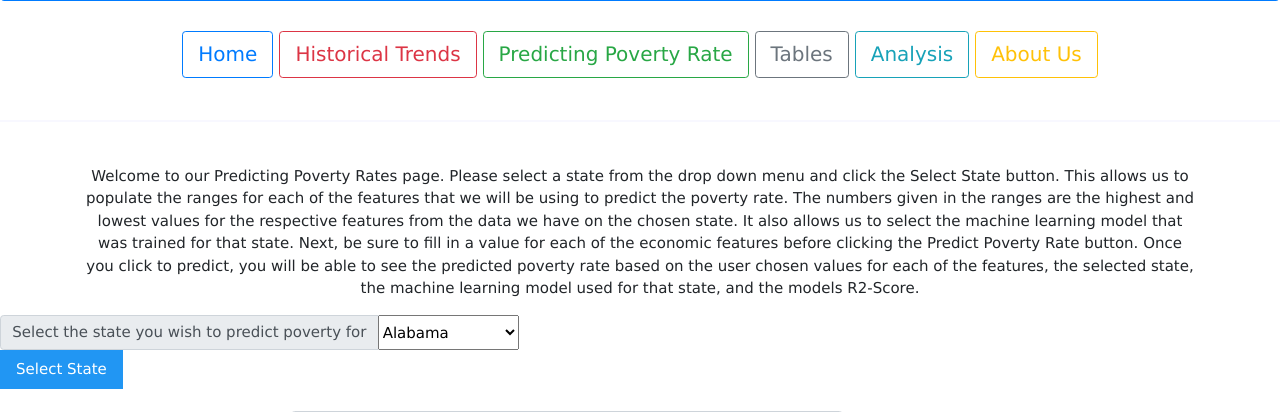
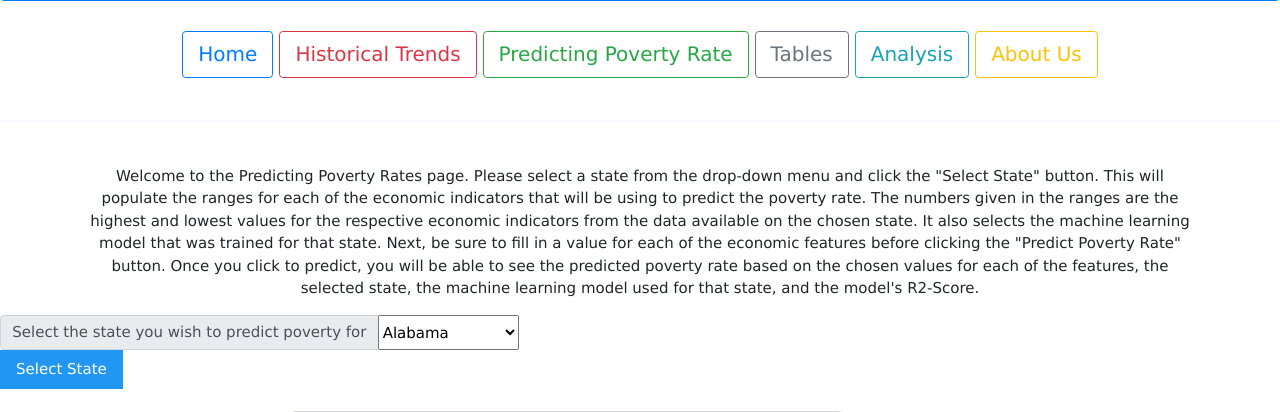
Before and after one commit to taytaka/Poverty_and_Minimum_Wage, a Flask app: page /forecast in a window 1280 px wide. Shown: the part 346-758 px from the top of the page. Run offline with Flask 2, Linux system fonts and the light colour scheme; some libraries are stand-ins or nearby versions.

Commit message:
update forecast

```diff
--- a/Visualizations/webpage/templates/forecast.html
+++ b/Visualizations/webpage/templates/forecast.html
@@ -110,7 +110,7 @@
   <br>
 
   <div class = "container padding">
-    <p style = "text-align: center">Welcome to our Predicting Poverty Rates page. Please select a state from the drop down menu and click the Select State button. This allows us to populate the ranges for each of the features that we will be using to predict the poverty rate. The numbers given in the ranges are the highest and lowest values for the respective features from the data we have on the chosen state. It also allows us to select the machine learning model that was trained for that state. Next, be sure to fill in a value for each of the economic features before clicking the Predict Poverty Rate button. Once you click to predict, you will be able to see the predicted poverty rate based on the user chosen values for each of the features, the selected state, the machine learning model used for that state, and the models R2-Score.</p>
+    <p style = "text-align: center">Welcome to the Predicting Poverty Rates page. Please select a state from the drop-down menu and click the "Select State" button. This will populate the ranges for each of the economic indicators that will be using to predict the poverty rate. The numbers given in the ranges are the highest and lowest values for the respective economic indicators from the data available on the chosen state. It also selects the machine learning model that was trained for that state. Next, be sure to fill in a value for each of the economic features before clicking the "Predict Poverty Rate" button. Once you click to predict, you will be able to see the predicted poverty rate based on the chosen values for each of the features, the selected state, the machine learning model used for that state, and the model's R2-Score.</p>
   </div>
 
   <form class="form-horizontal" action = "/ranges" method = "POST">
```
